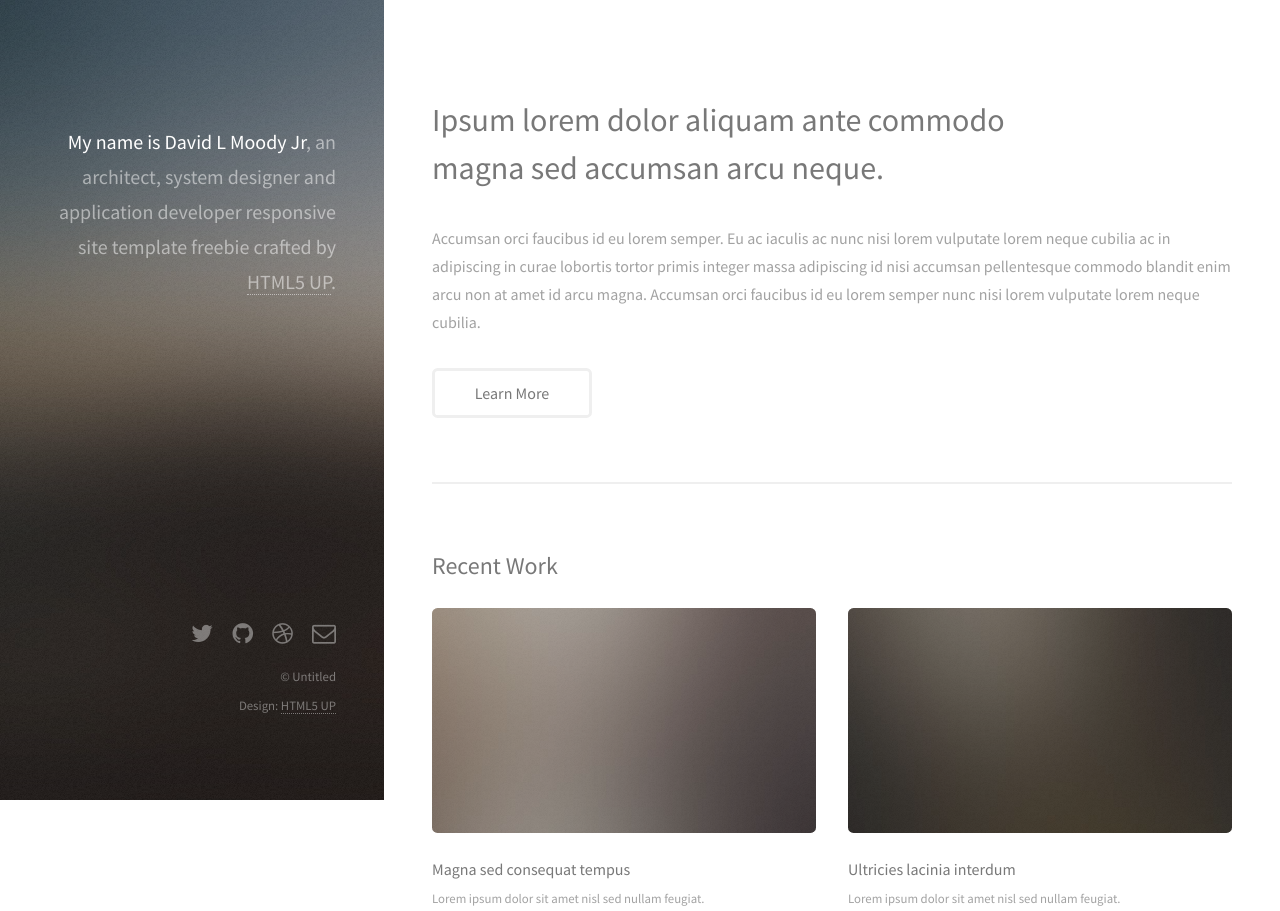
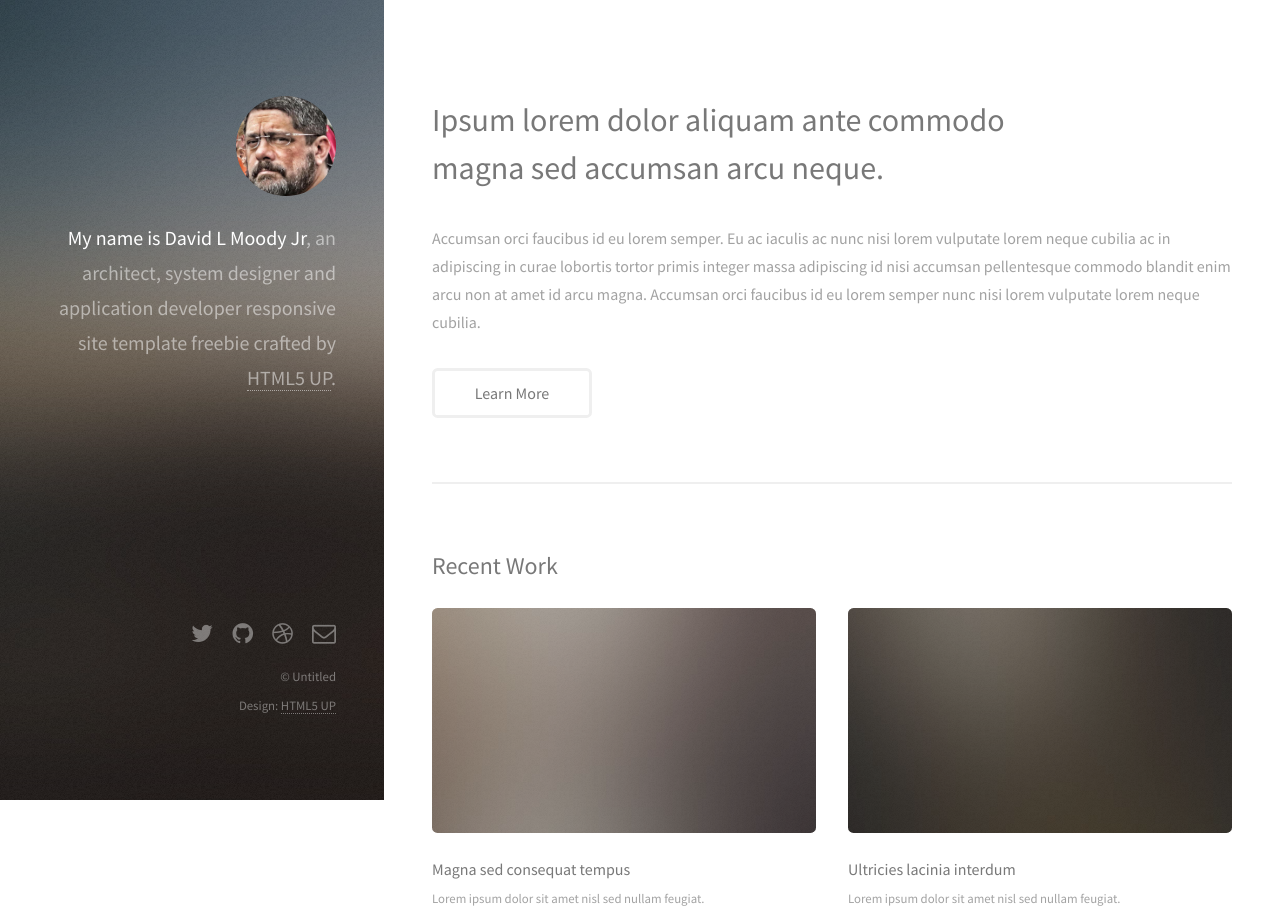
Before and after one commit to dlmoody/dlmoody.github.io, a plain HTML site: page index.html in a window 1280 px wide. Shown: the top 911 px of the page. Drawn offline with Linux system fonts and the light colour scheme.

Commit message:
fixed avatar

```diff
--- a/index.html
+++ b/index.html
@@ -26,7 +26,7 @@
 
 		<!-- Header -->
 			<header id="header">
-				<a href="#" class="image avatar"><img src="images/Dave.jpg" alt="" /></a>
+				<a href="#" class="image avatar"><img src="images/Dave.jpeg" alt="" /></a>
 				<h1><strong>My name is David L Moody Jr</strong>, an architect, system designer and application developer<br />
 				responsive site template freebie<br />
 				crafted by <a href="http://html5up.net">HTML5 UP</a>.</h1>
```
